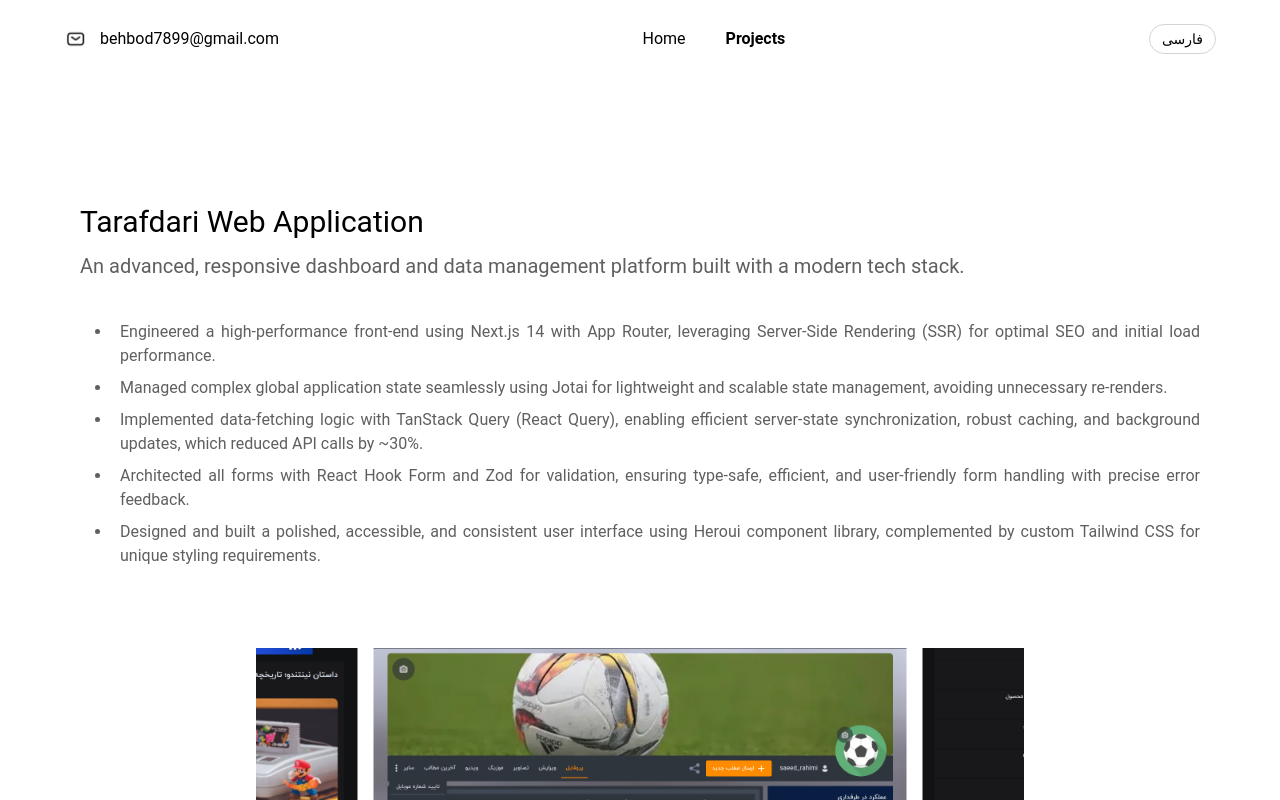
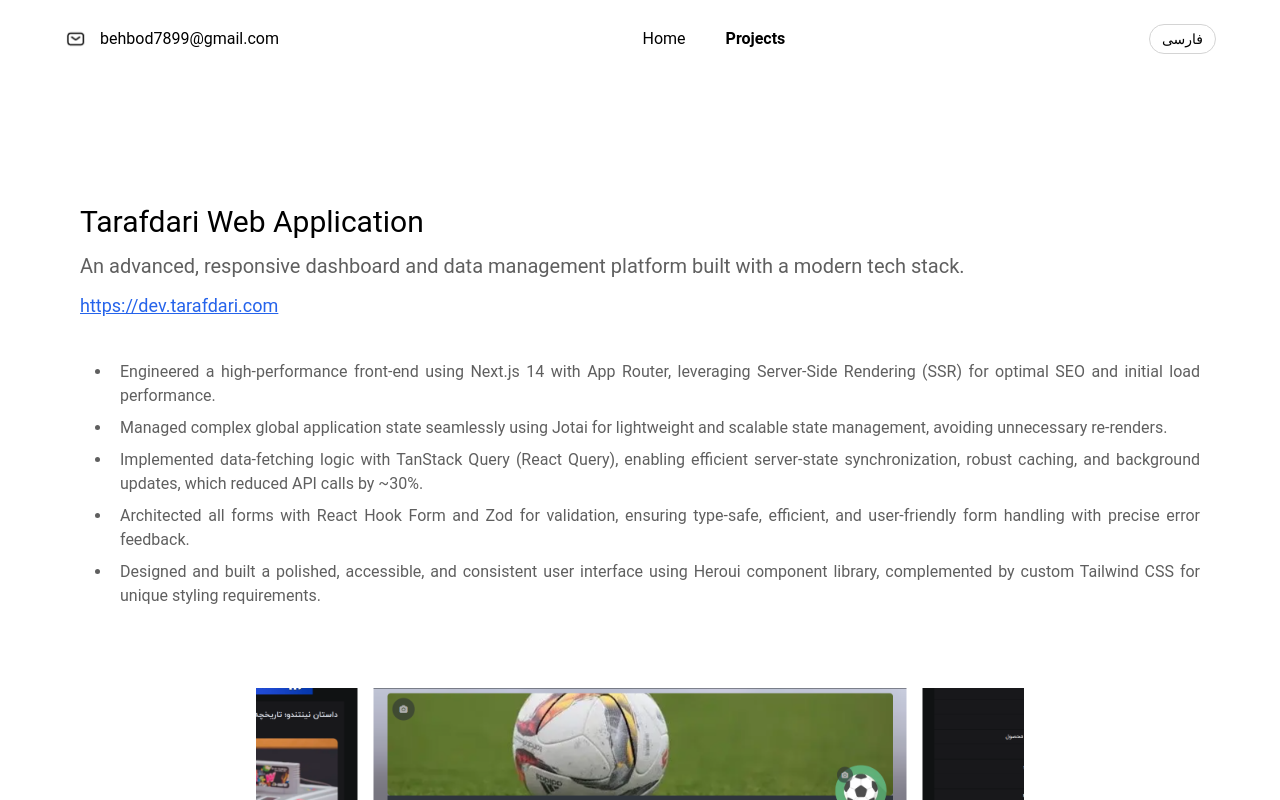
Before and after one commit to behbehi/behbod-resume, a Next.js app: page /projects in a window 1280 px wide. Shown: the top 800 px of the page. Built offline with nearby package versions, Linux system fonts and the light colour scheme.

Commit message:
add tarafdari website to projects page

```diff
--- a/app/projects/page.tsx
+++ b/app/projects/page.tsx
@@ -1,6 +1,7 @@
 import { Contact } from "@/components/Contact";
 import EmblaCarousel from "@/components/slider/EmblaCarousel";
 import { EmblaOptionsType } from "embla-carousel";
+import Link from "next/link";
 
 export default function ProjectsPage() {
   const OPTIONS: EmblaOptionsType = { dragFree: true, loop: true };
@@ -143,6 +144,14 @@
                 An advanced, responsive dashboard and data management platform
                 built with a modern tech stack.
               </h3>
+              <Link
+                href="https://dev.tarafdari.com"
+                target="_blank"
+                rel="noopener noreferrer"
+                className="text-lg underline hover:no-underline text-blue-600"
+              >
+                https://dev.tarafdari.com
+              </Link>
             </div>
             <ul className="list-disc pl-8 marker:text-light text-light flex flex-col gap-2">
               <li className="pl-2 text-justify">
```
